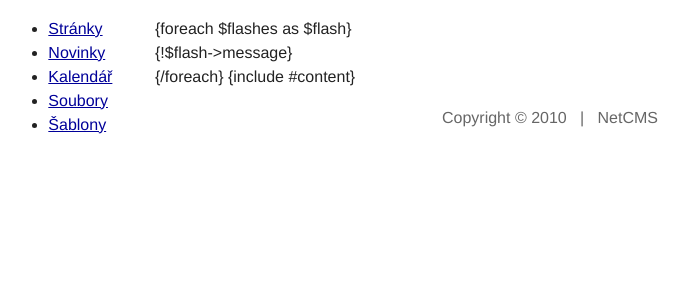
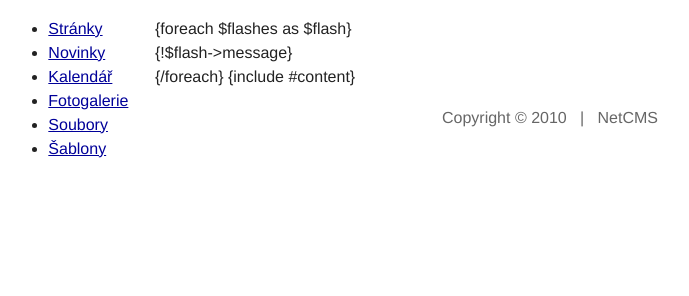
Before and after one commit to jskvara/NetCMS, a PHP site: page /AdminModule/templates/@layout.phtml in a window 1280 px wide. Shown: the part 176-472 px from the top of the page, without its empty margins (170-859 px from the left). Run offline with PHP 8.4, Linux system fonts and the light colour scheme; some libraries are stand-ins or nearby versions.

Commit message:
Photogallery administration link added to admin page

```diff
--- a/app/AdminModule/templates/@layout.phtml
+++ b/app/AdminModule/templates/@layout.phtml
@@ -52,6 +52,7 @@
       <li><a href="{plink Page:}">Stránky</a></li>
   	  <li><a href="{plink News:}">Novinky</a></li>
   	  <li><a href="{plink Calendar:}">Kalendář</a></li>
+  	  <li><a href="{plink Photogallery:}">Fotogalerie</a></li>
   	  <li><a href="{plink File:}">Soubory</a></li>
   	  <li><a href="{plink Template:}">Šablony</a></li>
   	</ul>
```
